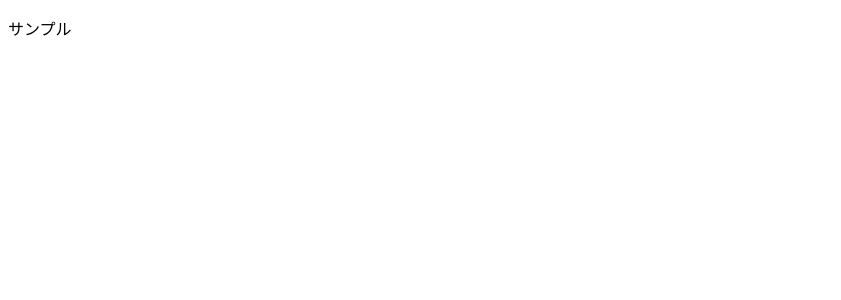
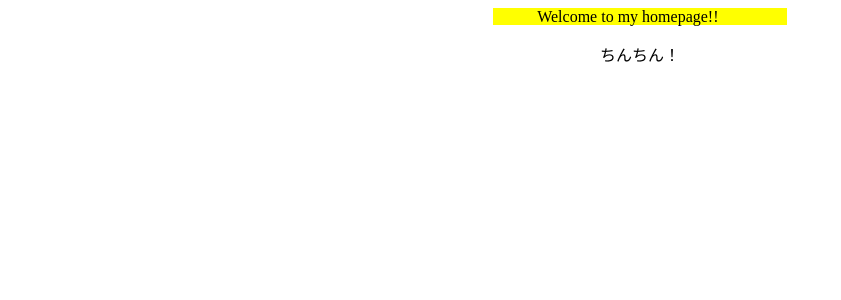
Before and after one commit to hoiru-futabaya/test-vue, a Vue app: page / in a window 1280 px wide. Shown: the top 300 px of the page, without its empty margins (0-841 px from the left). Built offline with nearby package versions, Linux system fonts and the light colour scheme.

Commit message:
昔懐かしMarqueeっぽいのを入れた

```diff
--- a/src/App.vue
+++ b/src/App.vue
@@ -1,7 +1,33 @@
 <template>
-  <div>
-    <p>
-      サンプル
+<div>
+<myheader></myheader>
+<div>
+    <p class="basetext" v-if="msg.length > 0">
+      {{msg}}
     </p>
+    <p v-else>
+      no text
+    </p>
+</div>
   </div>
 </template>
+
+<script>
+import myheader from './components/myheader'
+
+export default {
+  components: {
+    myheader
+  },
+  data () {
+    return {
+      msg: 'ちんちん！'
+    }
+  }
+}
+</script>
+<style>
+div{
+  text-align: center;
+}
+</style>
--- /dev/null
+++ b/src/components/myheader.vue
@@ -0,0 +1,40 @@
+<template>
+  <div>
+<p id="marquee">
+{{msg}}
+</p>
+  </div>
+</template>
+
+<script>
+export default {
+  el: '#marquee',
+  data () {
+    return {
+      msg: 'Welcome to my homepage!!                          '
+    }
+  },
+  updated () {
+    setTimeout(() => {
+      this.msg = this.msg.slice(-2) + this.msg.slice(0, -2)
+    }
+      , 1000
+    )
+  },
+  created () {
+    setTimeout(() => {
+      this.msg = this.msg.slice(-2) + this.msg.slice(0, -2)
+    }
+      , 1000
+    )
+  }
+}
+</script>
+
+<style>
+#marquee{
+  background-color: #ffff00 ;
+  display: inline ;
+  white-space: pre ;
+}
+</style>
```
Also changed, not shown: 1 other file (tests, documents, lock files or other folders).
